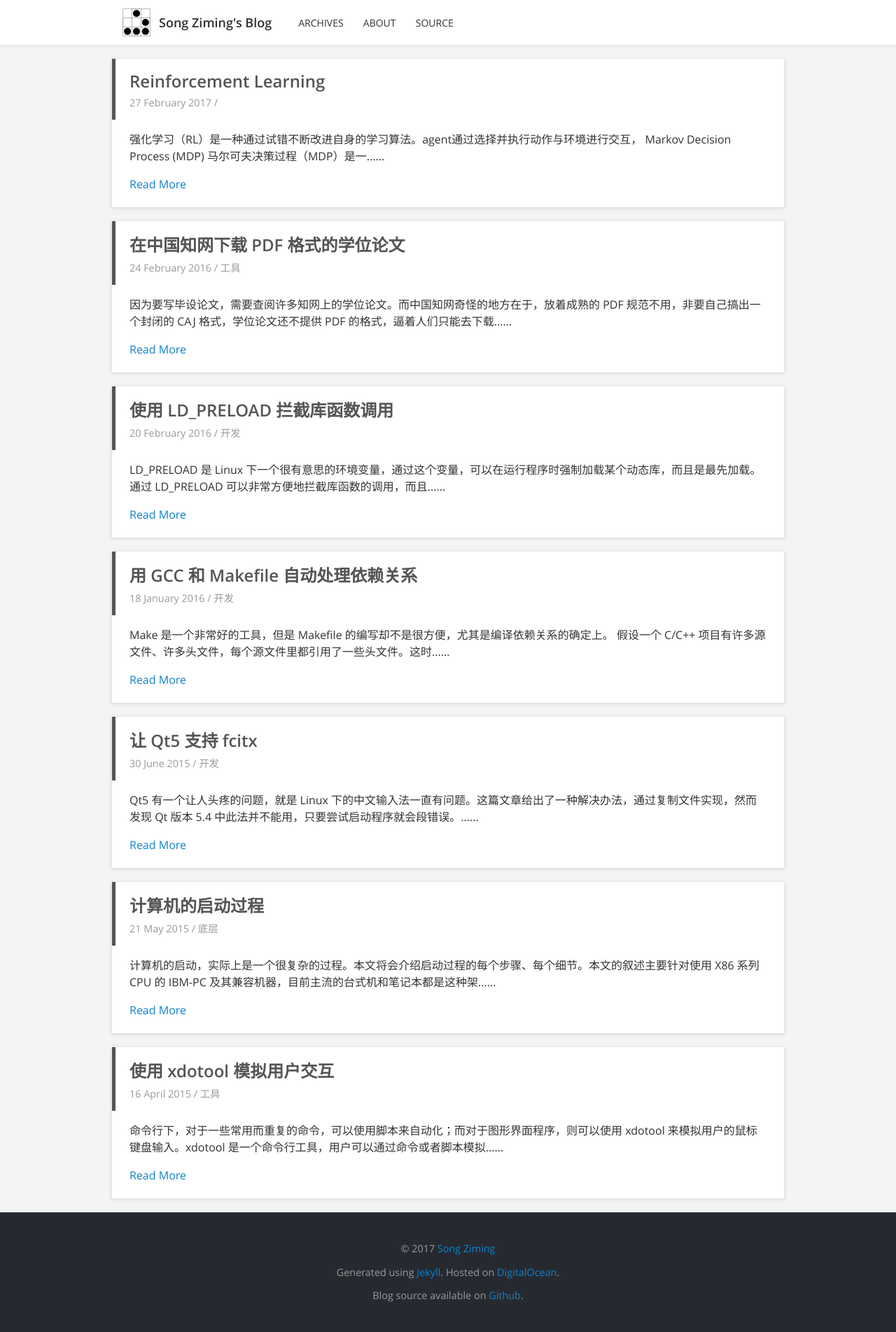
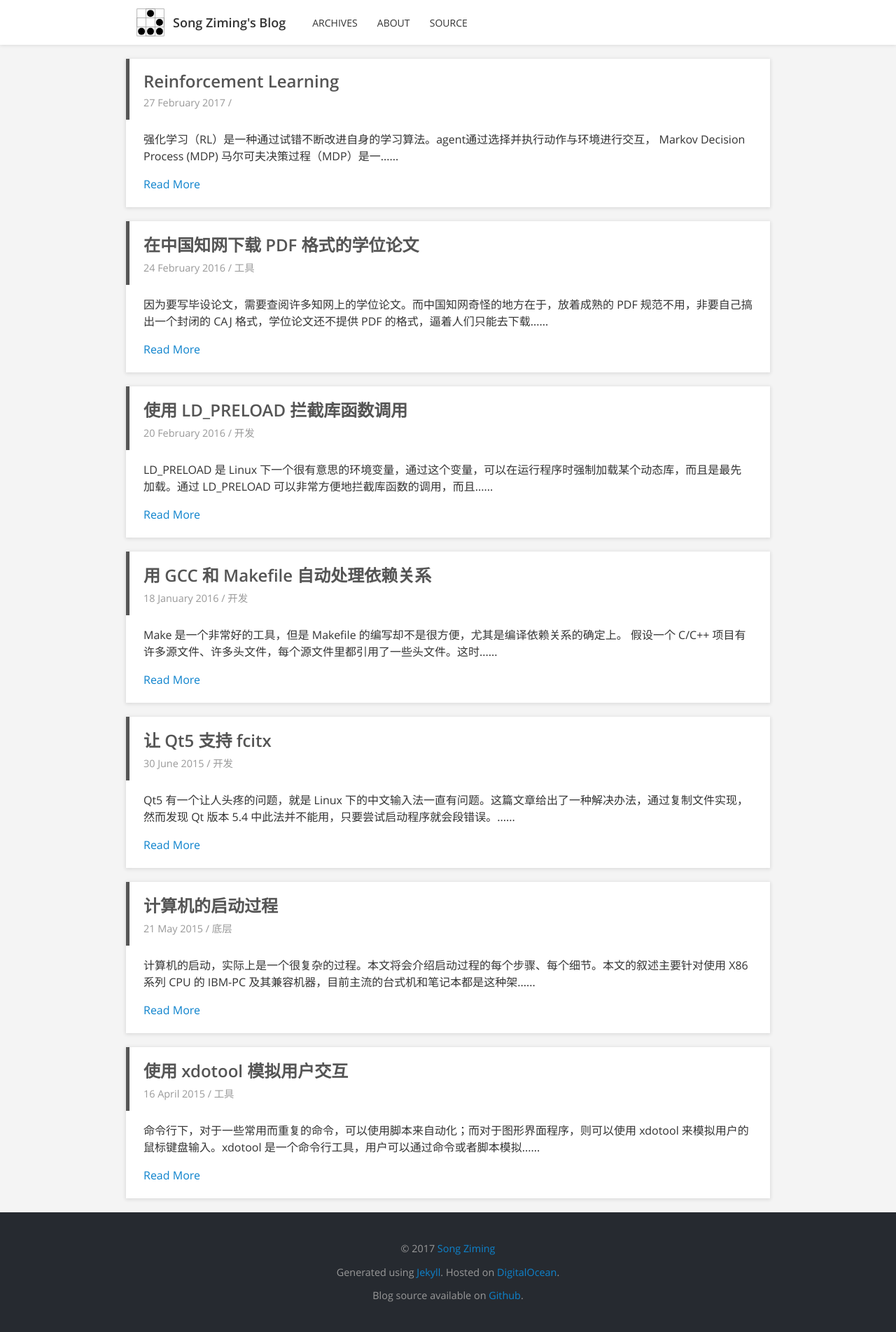
Before and after one commit to songziming/blog, a Jekyll site: the page built from index.html, in a window 1280 px wide. Shown: the whole page at 70% size. Built offline with Jekyll 4.4.1, drawn with Linux system fonts in a browser that asks for light colours.

Commit message:
tweak web page width

```diff
--- a/_sass/style.scss
+++ b/_sass/style.scss
@@ -70,7 +70,7 @@ a:hover {
 
 .wrapper {
     display: block;
-    max-width: 1000px;
+    max-width: 960px;
     margin: 0 auto;
     padding: 0 20px;
     overflow: auto;
```
